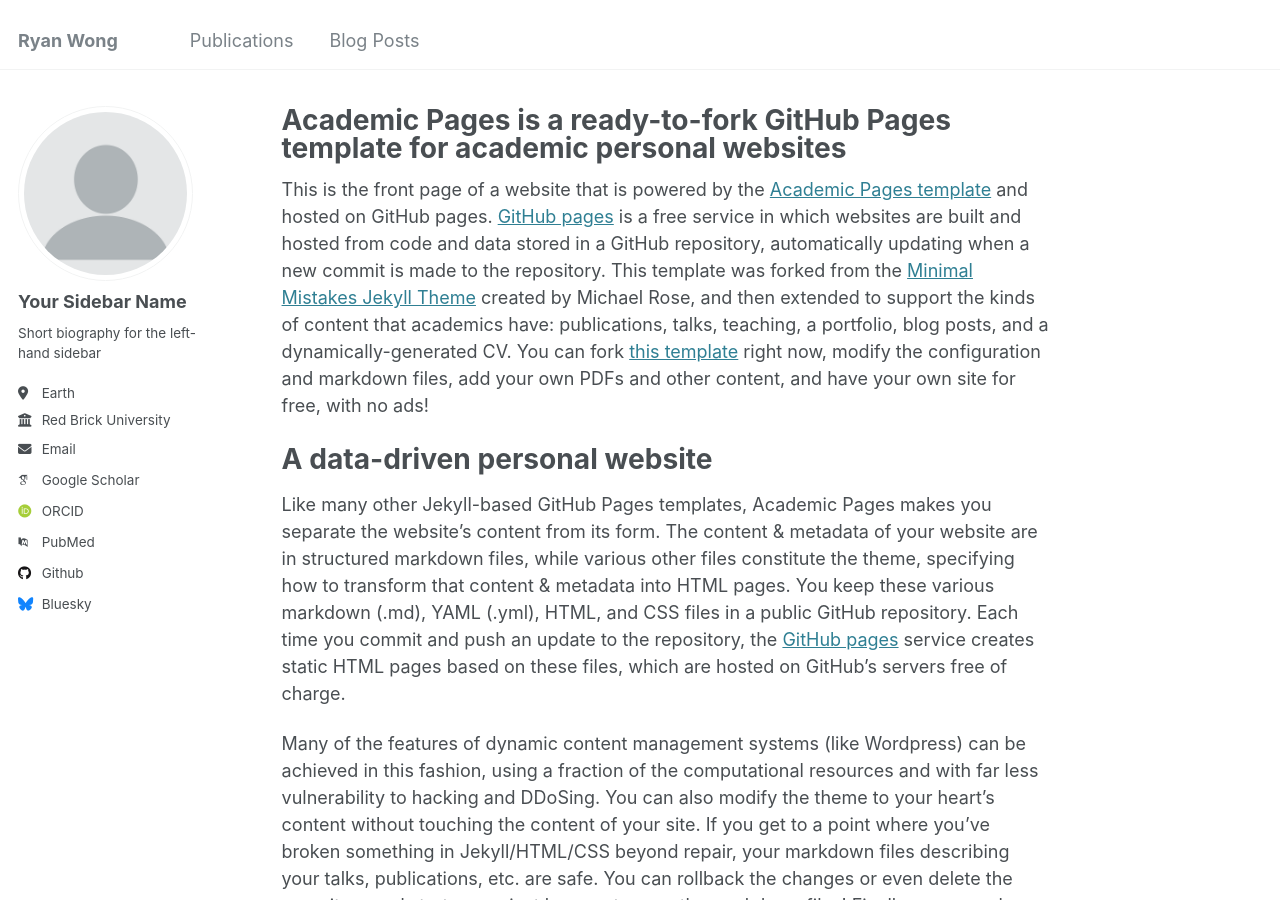
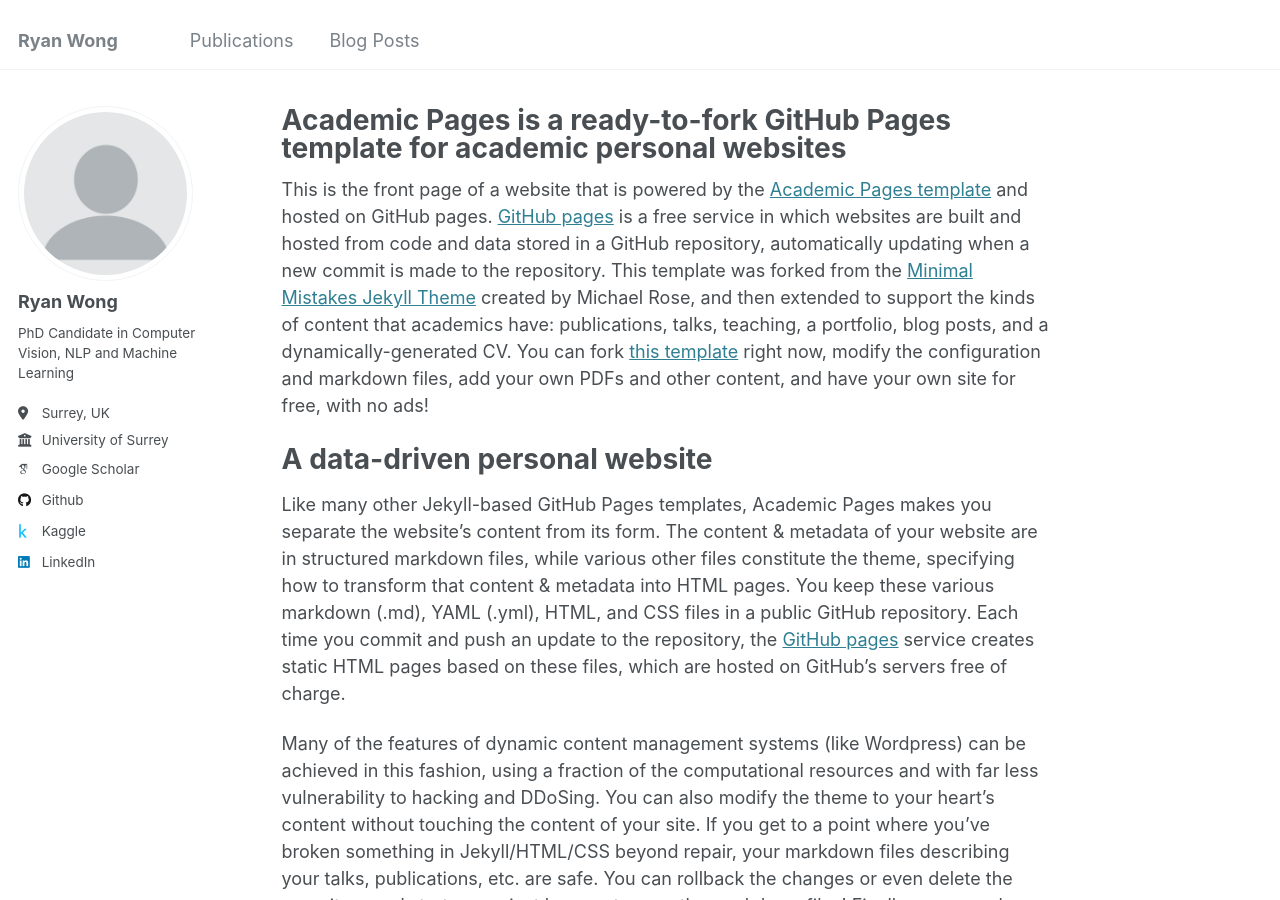
Before and after one commit to ryanwongsa/ryanwongsa.github.io, a Jekyll site: the page built from _pages/about.md, in a window 1280 px wide and 900 px high. Built offline with Jekyll 4.4.1, drawn with Linux system fonts in a browser that asks for light colours; some web fonts are replaced.

Commit message:
updated config

```diff
--- a/_config.yml
+++ b/_config.yml
@@ -12,9 +12,9 @@
 title_separator          : "PhD Candidate"
 name                     : &name "Ryan Wong"
 description              : &description "personal description"
-url                      : https://ryaniswong.com # the base hostname & protocol for your site e.g. "https://[your GitHub username].github.io"
-baseurl                  : "" # the subpath of your site, e.g. "/blog"
-repository               : "ryanwongsa/ryanwongsa.github.io"
+url                      : https://ryanwongsa.github.io # the base hostname & protocol for your site e.g. "https://[your GitHub username].github.io"
+baseurl                  : "/ryaniswong" # the subpath of your site, e.g. "/blog"
+repository               : "ryanwongsa/ryaniswong"
 
 # Site Author - The following control what appear as part of the author content on the side bar.
 #               If a field is blank the icon and link will not appear, otherwise it will be shown.
@@ -22,21 +22,21 @@
 author:
   # Biographic information
   avatar           : "profile.png"
-  name             : "Your Sidebar Name"
+  name             : "Ryan Wong"
   pronouns         : # example: "she/her"
-  bio              : "Short biography for the left-hand sidebar"
-  location         : "Earth"
-  employer         : "Red Brick University"
+  bio              : "PhD Candidate in Computer Vision, NLP and Machine Learning"
+  location         : "Surrey, UK"
+  employer         : "University of Surrey"
   uri              : # URL
-  email            : "none@example.org"
+  email            : #"none@example.org"
 
   # Academic websites
   arxiv            : # URL - Update with the correct link to your profile
   googlescholar    : "https://scholar.google.com/citations?user=PS_CX0AAAAAJ"
   impactstory      : # URL
-  orcid            : "http://orcid.org/yourorcidurl"
+  orcid            : # "http://orcid.org/yourorcidurl"
   semantic         : # URL
-  pubmed           : "https://www.ncbi.nlm.nih.gov/pubmed/?term=john+snow"
+  pubmed           : # "https://www.ncbi.nlm.nih.gov/pubmed/?term=john+snow"
   researchgate     : # URL
   scopus           : # URL
 
@@ -44,12 +44,12 @@
   bitbucket        : # Username - Update with your username on the site
   codepen          : # Username
   dribbble         : # Username
-  github           : "academicpages"
-  kaggle           : # Username
+  github           : "ryanwongsa"
+  kaggle           : "taggatle" # Username
   stackoverflow    : # User number or user number and name (i.e., use "1" or "1/jeff-atwood")
 
   # Social media
-  bluesky          : "bsky.app" # Replace this with you Bluesky username
+  bluesky          : # "bsky.app" # Replace this with you Bluesky username
   facebook         : # Username
   flickr           : # Username
   foursquare       : # Username
@@ -58,7 +58,7 @@
   keybase          : # Username
   instagram        : # Username
   lastfm           : # Username
-  linkedin         : # Username
+  linkedin         : ryan-wong-83a90b121 # Username
   mastodon         : # URL
   medium           : # URL
   pinterest        : # Username
```
